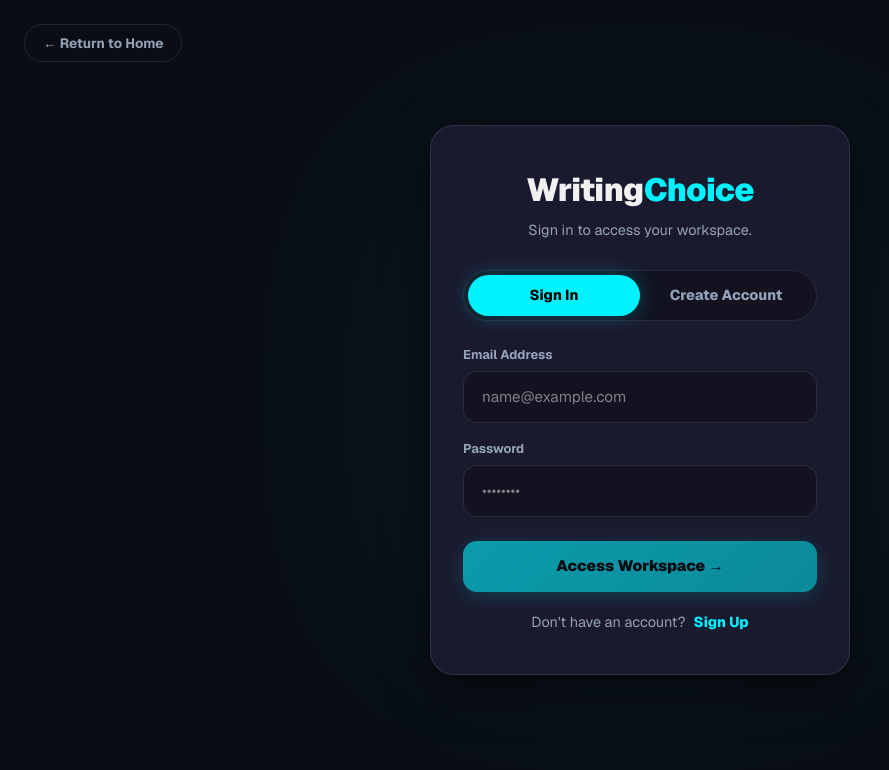
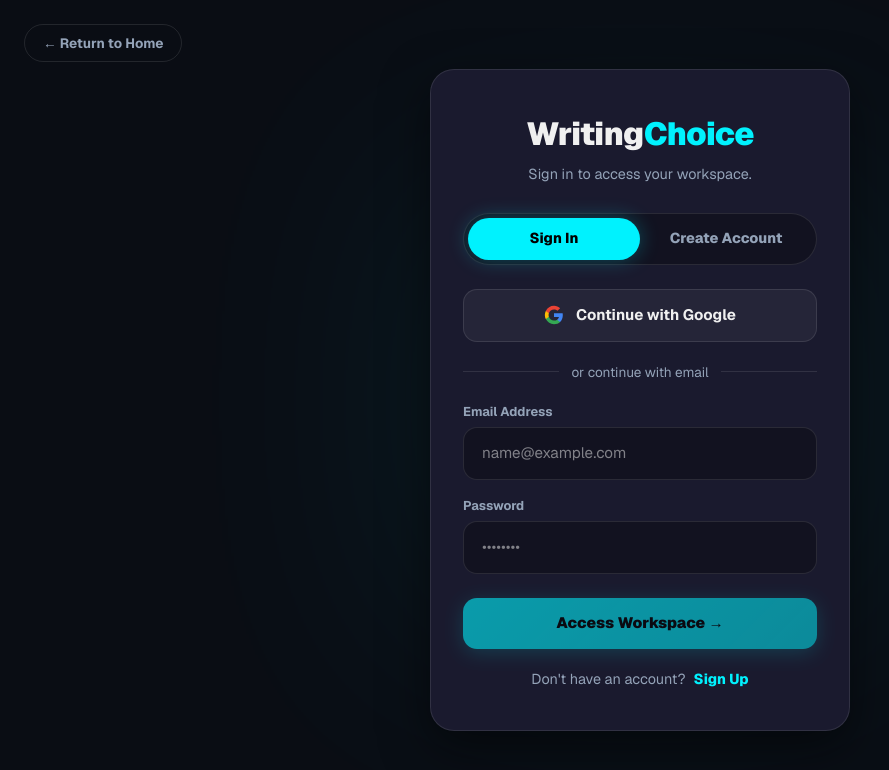
Before and after one commit to CherishJude/writing-choice, a Next.js app: page /auth/login in a window 1280 px wide. Shown: the top 770 px of the page, without its empty margins (0-889 px from the left). Built offline with nearby package versions, Linux system fonts and the light colour scheme; no server answers.

Commit message:
Add Google OAuth login button to login page

```diff
--- a/app/auth/login/page.tsx
+++ b/app/auth/login/page.tsx
@@ -31,6 +31,22 @@
     };
     setAccentColor(savedAccent && accentColors[savedAccent] ? accentColors[savedAccent] : '#00f2fe');
   }, []);
+
+  const handleGoogleLogin = async () => {
+    try {
+      setLoading(true);
+      const { error } = await supabase.auth.signInWithOAuth({
+        provider: 'google',
+        options: {
+          redirectTo: `${window.location.origin}/dashboard`
+        }
+      });
+      if (error) throw error;
+    } catch (error: any) {
+      setMessage('❌ ' + error.message);
+      setLoading(false);
+    }
+  };
 
   const handleSubmit = async (e: React.FormEvent) => {
     e.preventDefault();
@@ -187,6 +203,64 @@
           </button>
         </div>
 
+        {/* Google Auth Button */}
+        <button
+          type="button"
+          onClick={handleGoogleLogin}
+          disabled={loading}
+          style={{
+            width: '100%',
+            padding: '14px',
+            background: isDark ? 'rgba(255,255,255,0.05)' : '#ffffff',
+            border: `1px solid var(--surface-border)`,
+            borderRadius: '14px',
+            color: 'var(--text-primary)',
+            fontWeight: '700',
+            fontSize: '0.95rem',
+            display: 'flex',
+            alignItems: 'center',
+            justifyContent: 'center',
+            gap: '12px',
+            cursor: loading ? 'not-allowed' : 'pointer',
+            marginBottom: '20px',
+            transition: 'all 0.2s',
+          }}
+          onMouseEnter={(e) => {
+            if (!loading) {
+              e.currentTarget.style.background = isDark ? 'rgba(255,255,255,0.1)' : '#f8fafc';
+              e.currentTarget.style.borderColor = accentColor;
+            }
+          }}
+          onMouseLeave={(e) => {
+            if (!loading) {
+              e.currentTarget.style.background = isDark ? 'rgba(255,255,255,0.05)' : '#ffffff';
+              e.currentTarget.style.borderColor = 'var(--surface-border)';
+            }
+          }}
+        >
+          <svg viewBox="0 0 24 24" width="20" height="20" xmlns="http://www.w3.org/2000/svg">
+            <path d="M22.56 12.25c0-.78-.07-1.53-.2-2.25H12v4.26h5.92c-.26 1.37-1.04 2.53-2.21 3.31v2.77h3.57c2.08-1.92 3.28-4.74 3.28-8.09z" fill="#4285F4"/>
+            <path d="M12 23c2.97 0 5.46-.98 7.28-2.66l-3.57-2.77c-.98.66-2.23 1.06-3.71 1.06-2.86 0-5.29-1.93-6.16-4.53H2.18v2.84C3.99 20.53 7.7 23 12 23z" fill="#34A853"/>
+            <path d="M5.84 14.09c-.22-.66-.35-1.36-.35-2.09s.13-1.43.35-2.09V7.07H2.18C1.43 8.55 1 10.22 1 12s.43 3.45 1.18 4.93l2.85-2.22.81-.62z" fill="#FBBC05"/>
+            <path d="M12 5.38c1.62 0 3.06.56 4.21 1.64l3.15-3.15C17.45 2.09 14.97 1 12 1 7.7 1 3.99 3.47 2.18 7.07l3.66 2.84c.87-2.6 3.3-4.53 6.16-4.53z" fill="#EA4335"/>
+            <path d="M1 1h22v22H1z" fill="none"/>
+          </svg>
+          Continue with Google
+        </button>
+
+        <div style={{
+          display: 'flex',
+          alignItems: 'center',
+          gap: '12px',
+          marginBottom: '20px',
+          color: 'var(--text-secondary)',
+          fontSize: '0.85rem'
+        }}>
+          <div style={{ flex: 1, height: '1px', background: 'var(--surface-border)' }} />
+          <span>or continue with email</span>
+          <div style={{ flex: 1, height: '1px', background: 'var(--surface-border)' }} />
+        </div>
+
         {/* Form Inputs */}
         <form onSubmit={handleSubmit} style={{ display: 'flex', flexDirection: 'column', gap: '16px' }}>
           <div>
```
